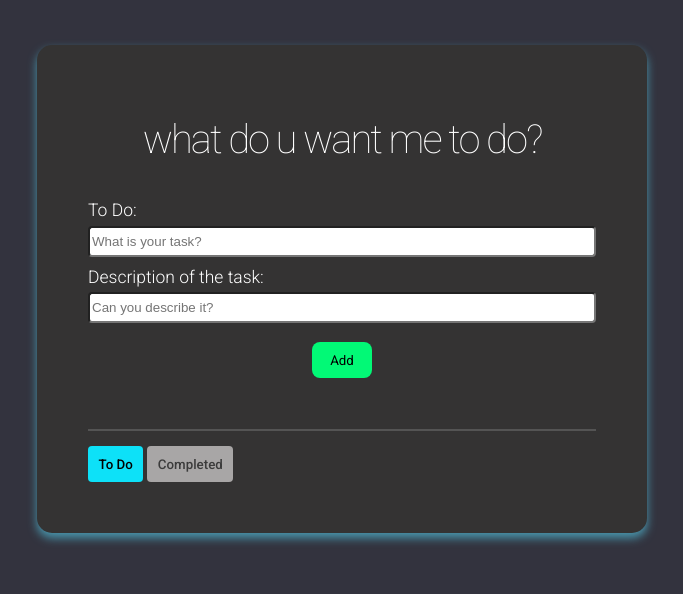
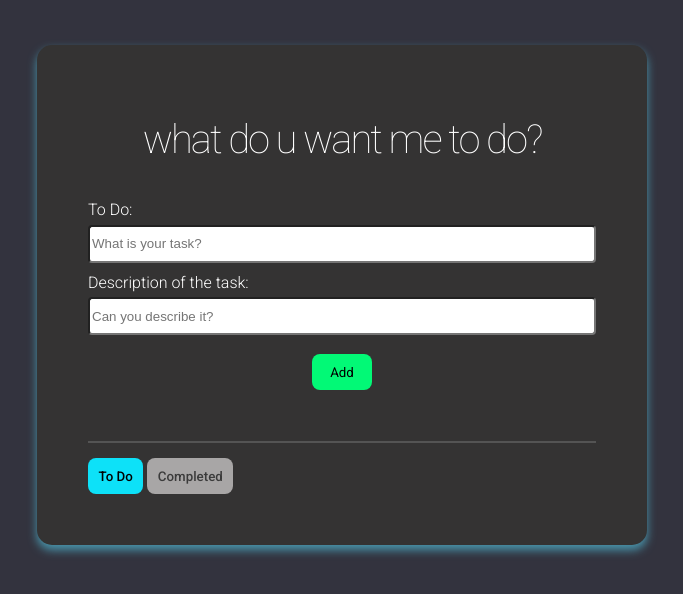
Before and after one commit to shewwww/todoApp, a React (Create React App) app: page / in a window 1280 px wide. Shown: the top 594 px of the page, without its empty margins (298-981 px from the left). Built offline with nearby package versions, Linux system fonts and the light colour scheme.

Commit message:
clear completed button changed hover color, border radius in buttons, fonts in input and height adjustment

```diff
--- a/src/App.css
+++ b/src/App.css
@@ -45,7 +45,7 @@ input:focus{
 
 label{
   font-family: 'Roboto', sans-serif;
-  font-size: 17.5px;
+  font-size: 16px;
   font-weight: 350;
 }
 
@@ -84,7 +84,7 @@ label{
 
 .todo-input-item input{
   width: 500px;
-  height: 25px;
+  height: 32px;
   border-radius: 4px;
 
 }
@@ -118,7 +118,7 @@ label{
   padding: 10.5px;
   width: fit-content;
   cursor: pointer;
-  border-radius: 4px;
+  border-radius: 8px;
   margin: 0 4px 0 0;
 }
 
@@ -145,8 +145,8 @@ label{
 }
 
 .clearAll:hover{
-  background-color: rgb(83, 82, 82);
-  color: rgb(168, 168, 168);
+  background-color: rgb(240, 81, 23);
+  color: black;
 }
 
 .show{
```
